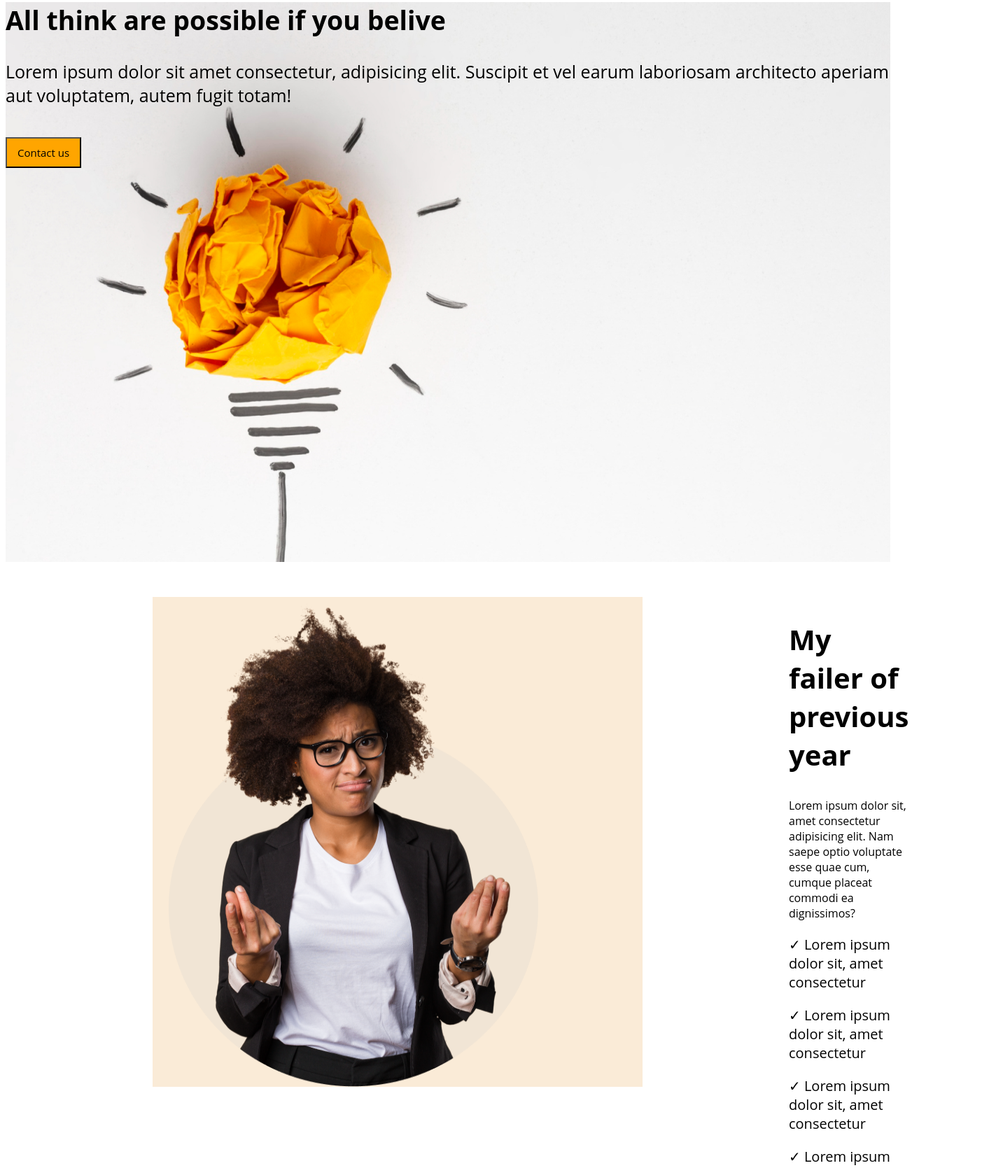
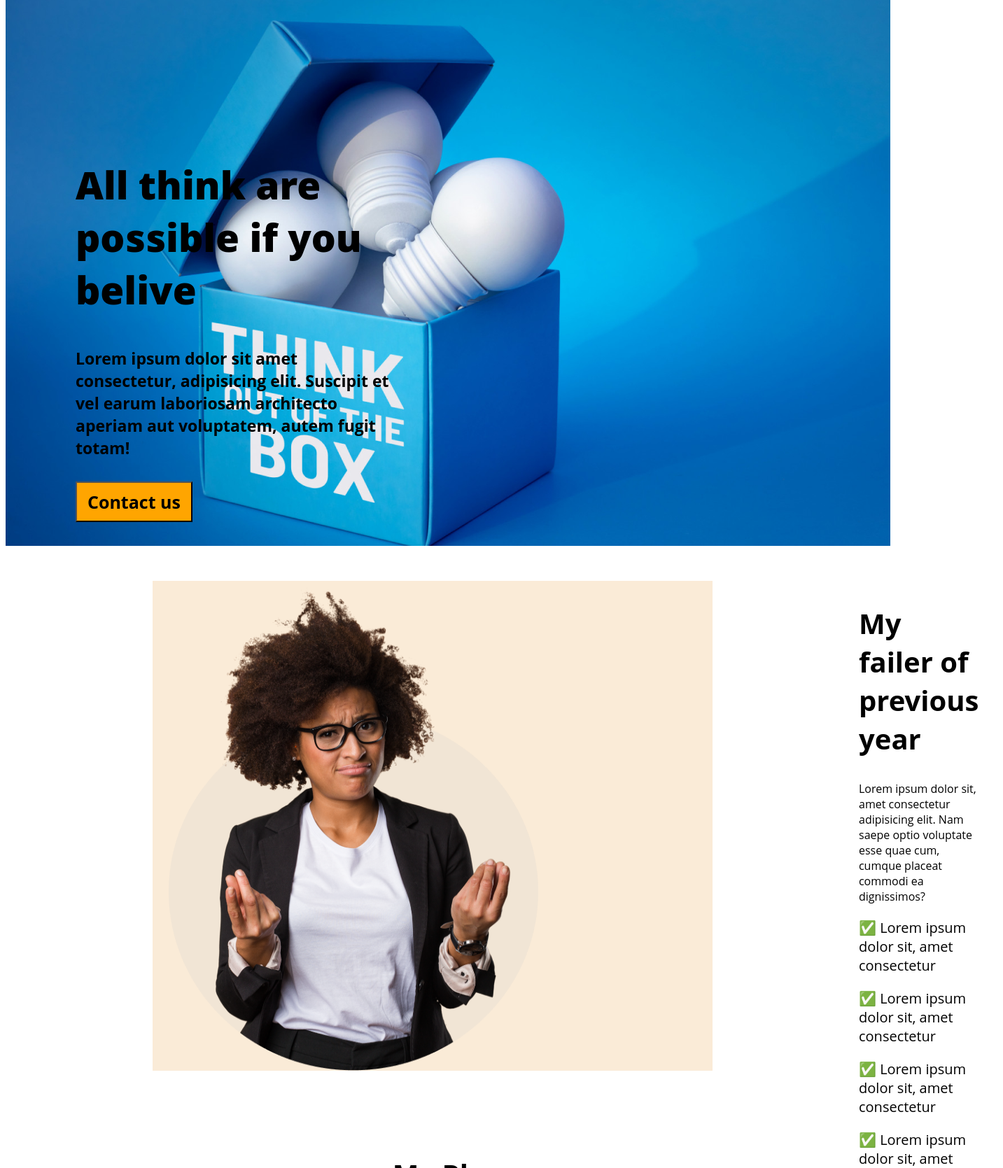
Before and after one commit to anirbanbanai/my-first-assign, a plain HTML site: page index.html in a window 1280 px wide. Shown: the part 28-1697 px from the top of the page at 70% size, 1433 px wide, since content can reach past the window. Drawn offline with Linux system fonts and the light colour scheme.

Commit message:
last stage

```diff
--- a/index.html
+++ b/index.html
@@ -14,10 +14,10 @@
         <section class="sec1">
             <div class="div-1">
                 <div>
-                    <h1 class="sec1=1">All think are possible if you belive</h1>
-                    <p class="sec1=2">Lorem ipsum dolor sit amet consectetur, adipisicing elit. Suscipit et vel earum
+                    <h1 class="sec1-1122">All think are possible if you belive</h1>
+                    <h2 id="sxsx">Lorem ipsum dolor sit amet consectetur, adipisicing elit. Suscipit et vel earum
                         laboriosam architecto aperiam aut voluptatem, autem fugit totam!
-                    </p>
+                </h2>
                     <h2><button class="btn-dd">Contact us</button></h2>
 
                 </div>
@@ -31,16 +31,16 @@
                 <p>Lorem ipsum dolor sit, amet consectetur adipisicing elit. Nam saepe optio voluptate esse quae cum,
                     cumque placeat commodi ea dignissimos?</p>
                 <div class="sec2-div2">
-                    <p class="ft"><span>&#10003</span> Lorem ipsum dolor sit, amet consectetur</p>
+                    <p class="ft"><span>&#9989;</span> Lorem ipsum dolor sit, amet consectetur</p>
                 </div>
                 <div class="sec2-div2">
-                    <p class="ft"><span>&#10003</span> Lorem ipsum dolor sit, amet consectetur</p>
+                    <p class="ft"><span>&#9989;</span> Lorem ipsum dolor sit, amet consectetur</p>
                 </div>
                 <div class="sec2-div2">
-                    <p class="ft"><span>&#10003</span> Lorem ipsum dolor sit, amet consectetur</p>
+                    <p class="ft"><span>&#9989;</span> Lorem ipsum dolor sit, amet consectetur</p>
                 </div>
                 <div class="sec2-div2">
-                    <p class="ft"><span>&#10003</span> Lorem ipsum dolor sit, amet consectetur</p>
+                    <p class="ft"><span>&#9989;</span> Lorem ipsum dolor sit, amet consectetur</p>
                 </div>
 
             </div>
--- a/style.css
+++ b/style.css
@@ -8,14 +8,26 @@
 }
 
 .div-1 {
-    background-image: url("images/banner/banner1.png");
-    height: 800px;
+    background-image: url("images/banner/banner3.png");
+    height: 600px;
     max-width: 1600px;
     justify-content: center;
+    padding-top: 200px;
+    padding-right: 700px;
+    padding-left: 100px;
+    color:black;
 
 
 }
+.sec1-1122{
+    font-size: 55px;
+    font-weight: 800;
 
+}
+#sxsx{
+    font-size: 23px;
+    color:black;
+}
 .sec1 {
     font-size: 25px;
     align-items: center;
@@ -23,7 +35,8 @@
 
 .btn-dd {
     background-color: orange;
-    font-size: 15px;
+    font-size: 25px;
+    font-weight: 700;
     padding: 10px 15px;
 }
 
@@ -31,7 +44,7 @@
 .sec2 {
     margin-left: 210px;
     margin-bottom: 50px;
-    max-width: 700px;
+    max-width: 800px;
     max-height: 700px;
     display: flex;
     gap: 90px;
@@ -47,11 +60,13 @@
 
 .sec2-div1 {
     justify-content: right;
-    margin-left: 250px;
-    margin-bottom: 90px;
+
     width: 350px;
     height: 400px;
     padding-bottom: 55px;
+    padding-left: 350px;
+    padding-right: 35px;
+
 }
 
 .my-font {
```
